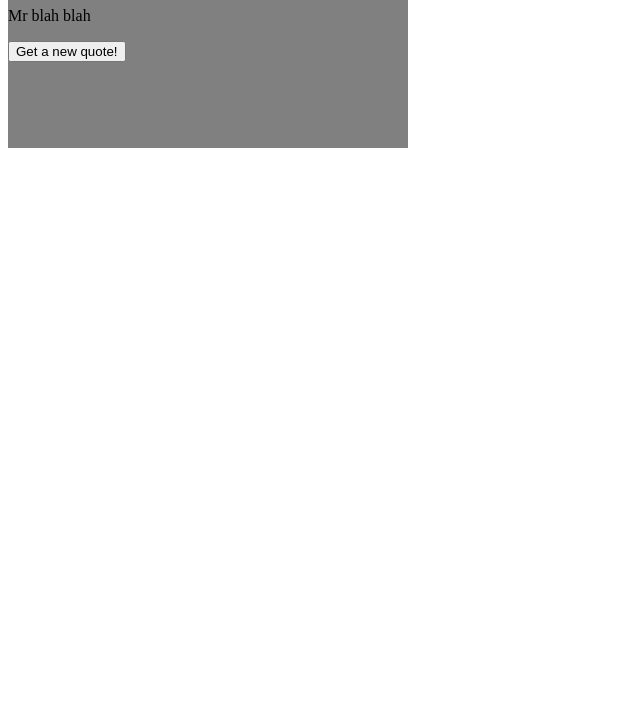
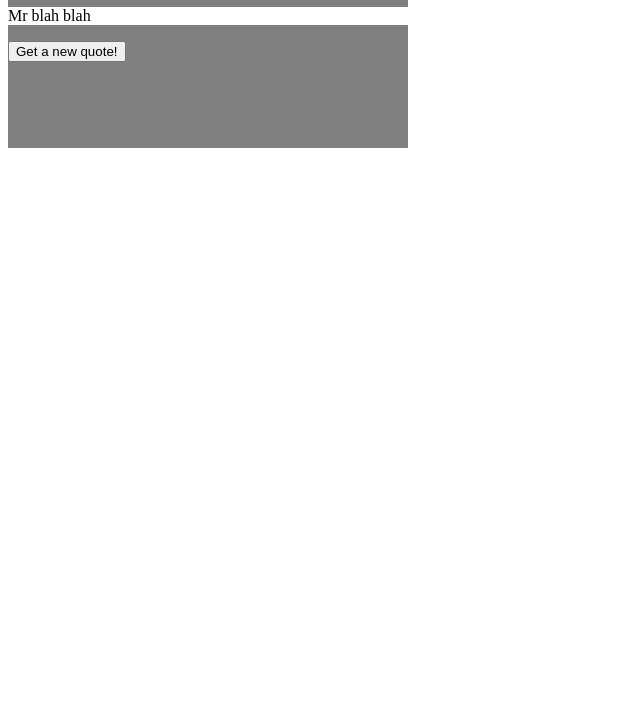
Before and after one commit to MaiCodes-exe/Random-Quote-Machine, a website: page index.html in a window 1280 px wide. Shown: the part 73-800 px from the top of the page, without its empty margins (0-640 px from the left). Drawn offline with nearby package versions, Linux system fonts and the light colour scheme.

Commit message:
styling quote

```diff
--- a/index.html
+++ b/index.html
@@ -25,6 +25,7 @@ $("#quote-box").css("background-color", "grey")
 $("#quote-box").height(200)
 $("#quote-box").width(400)
 
+$("#author").css("background-color", "white")
 
 });
 $("#new-quote").click(function(){
```
